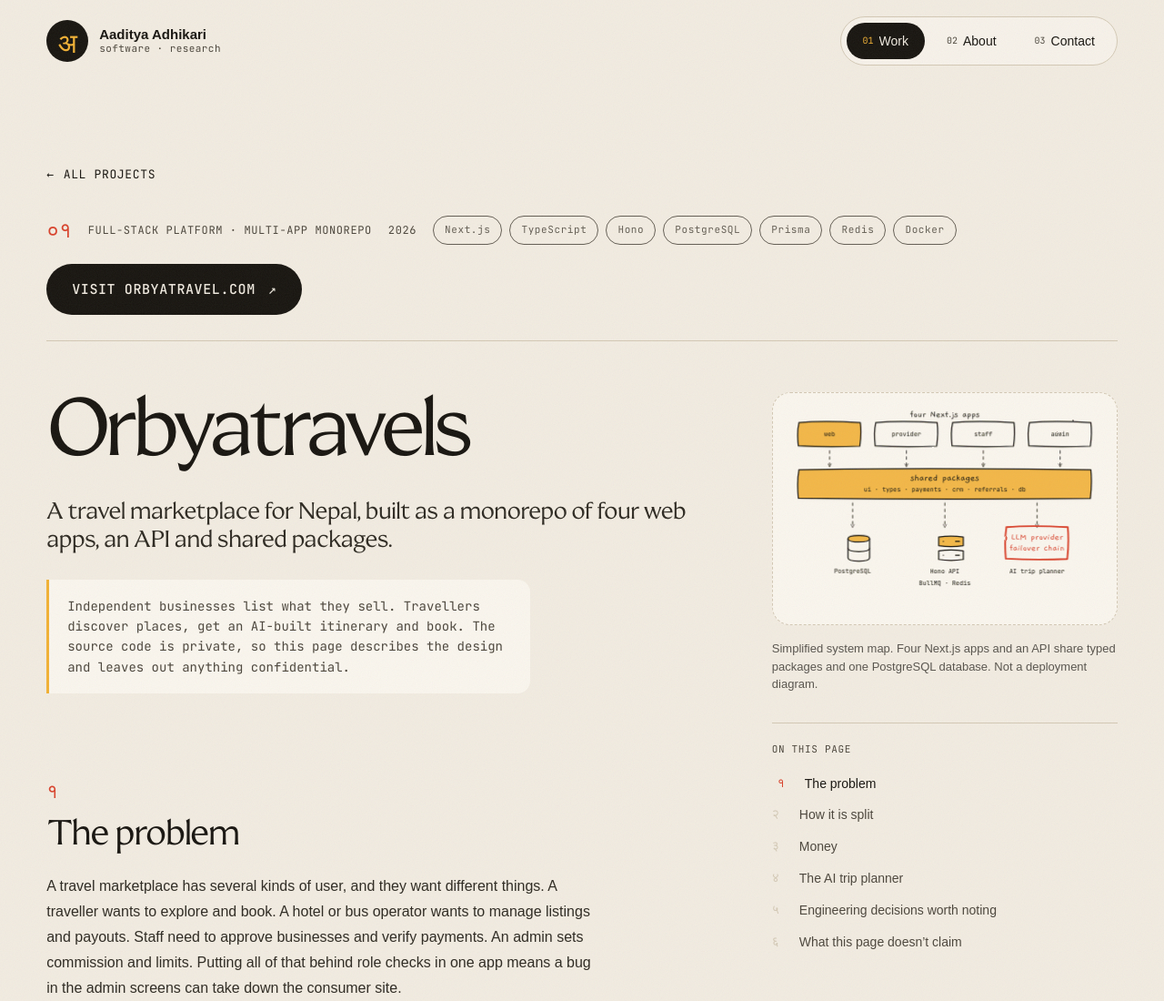
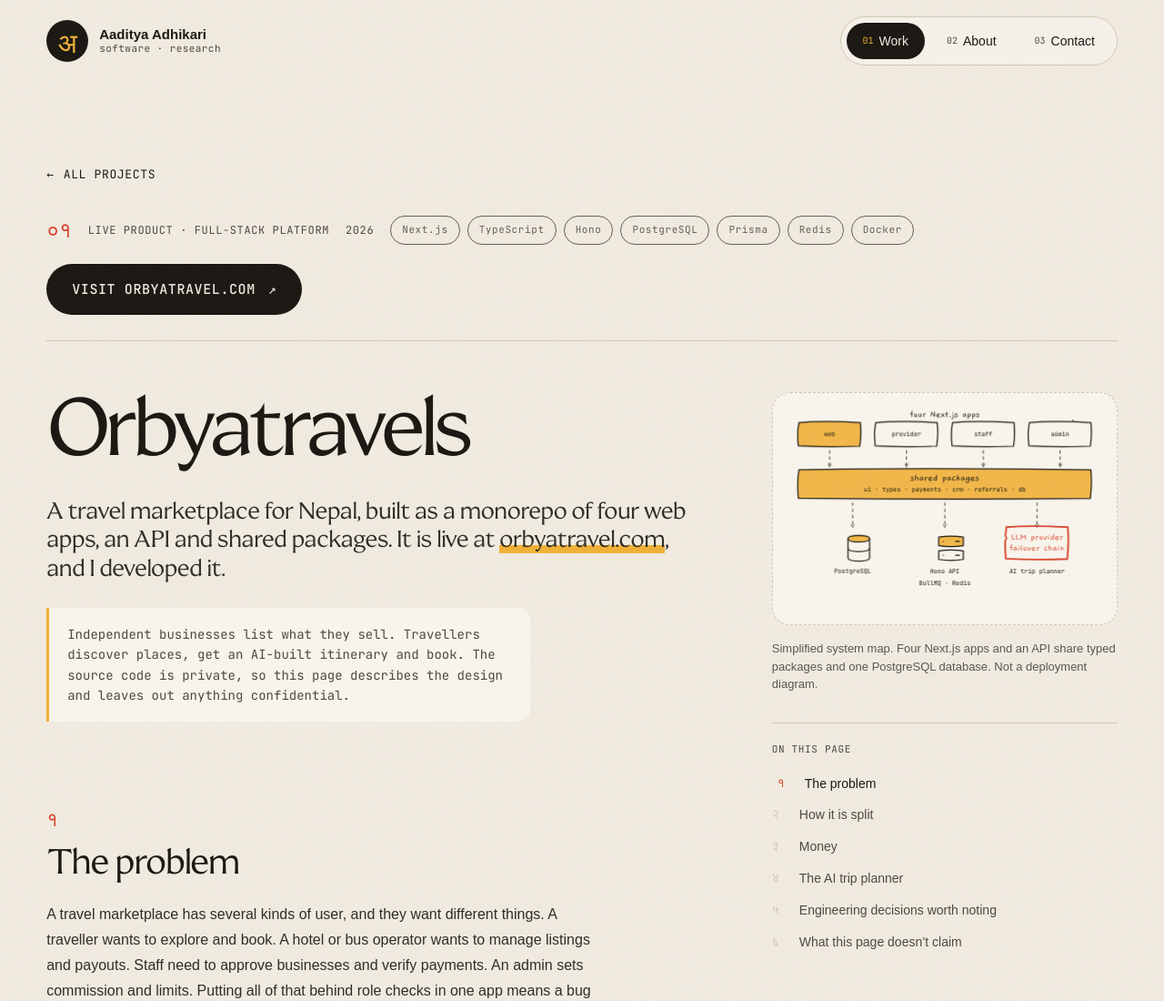
Before and after one commit to Aaditya07124063/aaditya-portfolio, an Astro site: page /projects/orbyatravels in a window 1280 px wide. Shown: the top 1100 px of the page at 91% size. Built offline with nearby package versions, Linux system fonts and the light colour scheme; Astro itself is replaced by a stand-in of ours; a web font is replaced by a local one.

Commit message:
Mark Orbyatravels as live and state developer role
Co-Authored-By: Claude Sonnet 5.5 <noreply@anthropic.com>

```diff
--- a/portfolio/case-studies/orbyatravels.md
+++ b/portfolio/case-studies/orbyatravels.md
@@ -8,7 +8,7 @@ Route: `/projects/orbyatravels`. Source: the project's own `docs/` folder and pa
 
 # Orbyatravels
 
-A travel marketplace for Nepal, built as a monorepo of four web apps, an API and shared packages.
+A travel marketplace for Nepal, built as a monorepo of four web apps, an API and shared packages. It is live at [orbyatravel.com](https://orbyatravel.com), and I developed it.
 
 Independent businesses list what they sell. Travellers discover places, get an AI-built itinerary and book. The source code is private, so this page describes the design and leaves out anything confidential.
 
@@ -59,4 +59,4 @@ There are no traffic, revenue or performance numbers here, because I have none t
 
 ## Publication notes
 
-Repository `Aaditya07124063/orbyatravels` is private: no GitHub link. Do not publish credentials, `.env` values, host names other than the public site, or the audit and legal docs. Confirm the live status of the site and Aaditya's exact role before launch.
+Repository `Aaditya07124063/orbyatravels` is private: no GitHub link. Do not publish credentials, `.env` values, host names other than the public site, or the audit and legal docs. The site is live on Hostinger and is not deployed from this portfolio. Role is stated as developer only. Add "founder" only if Aaditya confirms it: the source also names other contributors.
--- a/portfolio/pages/home.md
+++ b/portfolio/pages/home.md
@@ -18,7 +18,7 @@ I work on software systems and applied machine learning. So far I have built an
 
 A full-stack travel marketplace for Nepal: a traveller site, provider, staff and admin portals, an API, and an AI trip planner grounded in real listings.
 
-Full-stack platform · Multi-app monorepo
+Live product · Full-stack platform
 
 [Read the Orbyatravels case study](/projects/orbyatravels)
 
--- a/portfolio/pages/projects.md
+++ b/portfolio/pages/projects.md
@@ -14,7 +14,7 @@ These are the software projects and research studies I have worked on. Each page
 
 A travel marketplace for Nepal built as a monorepo of four Next.js apps, an API and shared packages. Providers list hotels, buses, flights, trains, cars and guided tours, and travellers book them.
 
-Full-stack platform · Multi-app monorepo
+Live product · Full-stack platform
 
 [Read the Orbyatravels case study](/projects/orbyatravels)
 
--- a/src/content.ts
+++ b/src/content.ts
@@ -7,7 +7,7 @@ export function publicCopy(file: string) {
 }
 export const home = publicCopy('pages/home');
 export const projects = [
- {slug:'orbyatravels',name:'Orbyatravels',status:'Full-stack platform · Multi-app monorepo',when:'2026',stack:['Next.js','TypeScript','Hono','PostgreSQL','Prisma','Redis','Docker'],question:'How do you run a travel marketplace where hotels, buses, flights and guides each need their own portal?',summary:home.split('### Orbyatravels\n\n')[1].split('\n\n')[0],caption:'Simplified system map. Four Next.js apps and an API share typed packages and one PostgreSQL database. Not a deployment diagram.',href:'https://orbyatravel.com'},
+ {slug:'orbyatravels',name:'Orbyatravels',status:'Live product · Full-stack platform',when:'2026',stack:['Next.js','TypeScript','Hono','PostgreSQL','Prisma','Redis','Docker'],question:'How do you run a travel marketplace where hotels, buses, flights and guides each need their own portal?',summary:home.split('### Orbyatravels\n\n')[1].split('\n\n')[0],caption:'Simplified system map. Four Next.js apps and an API share typed packages and one PostgreSQL database. Not a deployment diagram.',href:'https://orbyatravel.com'},
  {slug:'resqnet',name:'ResQNet',status:'Prototype · Mobile systems',when:'Ongoing',stack:['Flutter','Dart','Nearby Connections','Firebase'],question:'What can an emergency app still do when the network is gone?',summary:home.split('### ResQNet\n\n')[1].split('\n\n')[0],caption:'Illustrative relay path between connected devices. No measured range or delivery reliability is implied.'},
  {slug:'trading-lab',name:'Trading Lab',status:'Active research · Data and evaluation',when:'2026',stack:['Python','pandas','FastAPI'],question:'Does a trading rule still beat holding once fills wait for the next open and every trade pays a cost?',summary:home.split('### Trading Lab\n\n')[1].split('\n\n')[0],caption:'Conceptual research notebook. This drawing represents the evaluation process, not measured returns.'},
  {slug:'pancreatic-ct',name:'Pancreatic CT research',status:'Research · Computer vision',when:'Research',stack:['TensorFlow','Keras','ResNet-50','Swin'],question:'How much of a high accuracy score comes from the model, and how much from the split?',summary:home.split('### Pancreatic CT research\n\n')[1].split('\n\n')[0],caption:'Illustrative patient grouping. All slices from one person stay in a single evaluation partition.'},
--- a/src/pages/projects/orbyatravels.md
+++ b/src/pages/projects/orbyatravels.md
@@ -8,7 +8,7 @@ caption: "Simplified system map. Four Next.js apps and an API share typed packag
 
 # Orbyatravels
 
-A travel marketplace for Nepal, built as a monorepo of four web apps, an API and shared packages.
+A travel marketplace for Nepal, built as a monorepo of four web apps, an API and shared packages. It is live at [orbyatravel.com](https://orbyatravel.com), and I developed it.
 
 Independent businesses list what they sell. Travellers discover places, get an AI-built itinerary and book. The source code is private, so this page describes the design and leaves out anything confidential.
 
```
